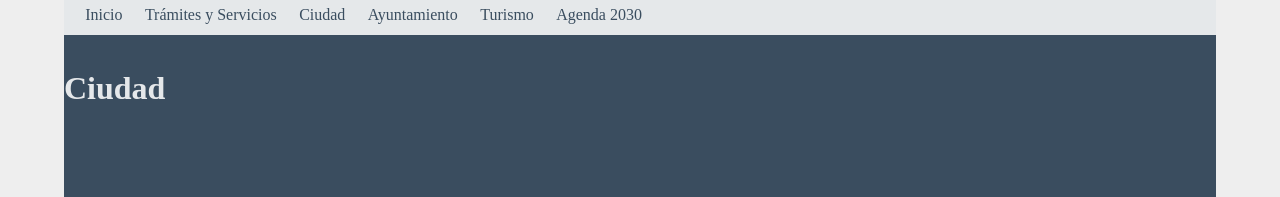
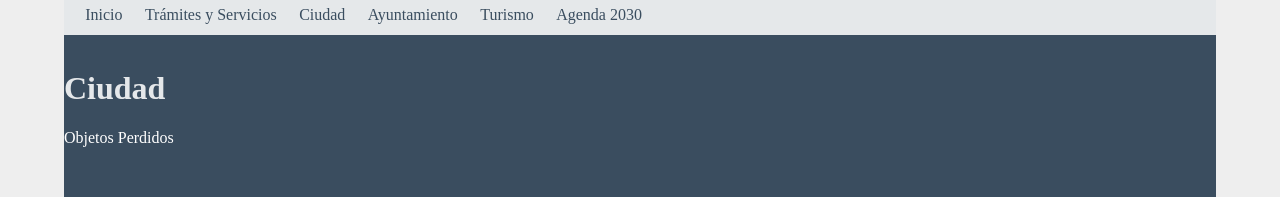
Before and after one commit to jauregiazcue/react_individual_project, a React (Vite) app: page /es/ciudad in a window 1280 px wide. Shown: the part 129-326 px from the top of the page. Built offline with nearby package versions, Linux system fonts and the light colour scheme.

Commit message:
added city component

```diff
--- /dev/null
+++ b/src/pages/city/City.css
@@ -0,0 +1,3 @@
+.city__p{
+  color: white;
+}
--- /dev/null
+++ b/src/pages/city/City.jsx
@@ -0,0 +1,22 @@
+import { NavLink } from 'react-router-dom';
+import './City.css'
+
+function City() {
+    return (
+        <div>
+            <h1>Ciudad</h1>
+            <NavLink
+                to="/es/ciudad/objetosPerdidos"
+                className={({ isActive }) => {
+                    let classNames = isActive ? 'link active nav__a"' : 'link nav__a"';
+
+                    return classNames;
+                }}
+            >
+                <p className='city__p'>Objetos Perdidos</p>
+            </NavLink>
+        </div>
+    );
+}
+
+export default City;
--- a/src/pages/root/Router.jsx
+++ b/src/pages/root/Router.jsx
@@ -4,6 +4,7 @@ import Home from "../home/Home.jsx"
 import LostAndFound from '../lostAndFound/LostAndFound.jsx'
 import LostList from '../../components/lostList/LostList.jsx';
 import LostListNav from '../../components/lostList/LostListNav.jsx';
+import City from '../city/City.jsx';
 
 const router = createBrowserRouter([
     {
@@ -15,7 +16,7 @@ const router = createBrowserRouter([
             { path: "/es/ayuntamiento", element: <h1>Ayuntamiento</h1> },
             { path: "/es/turismo", element: <h1>Turismo</h1> },
             { path: "/es/agenda2030", element: <h1>Agenda 2030</h1> },
-            { path: "/es/ciudad", element: <h1>Ciudad</h1> },
+            { path: "/es/ciudad", element: <City/> },
             { path: "/es/ciudad/objetosPerdidos", element: <LostAndFound /> },
             {
                 path: "/es/ciudad/objetosPerdidos/op", element: <LostListNav />,
```
